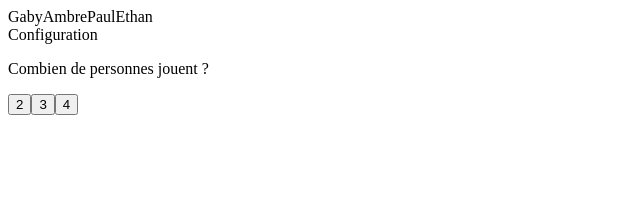
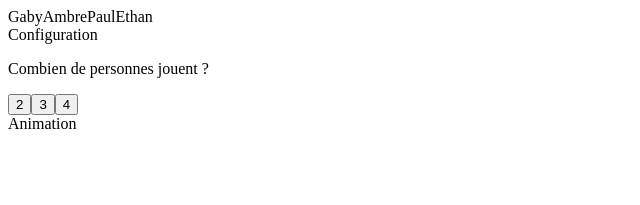
Before and after one commit to mokonaa/les-minis-deboggueurs, a React (Create React App) app: page /partie in a window 1280 px wide. Shown: the top 205 px of the page, without its empty margins (0-640 px from the left). Built offline with nearby package versions, Linux system fonts and the light colour scheme.

Commit message:
(feat:) création du component configuration partie

```diff
--- /dev/null
+++ b/src/components/Animation/Animation.jsx
@@ -0,0 +1,25 @@
+
+export default function Animation() { // param -> data passé par Maria
+
+    /**
+     *
+     * params : tableau des animateurs trié , tableau des enfants choisies
+     *
+     * Conditions d'affichage de vues
+     *  - Affichage des infos de l'animateur
+     *  - Affichage statique Tours joueurs  - Jet de dés + geestin de l'ordre des joueurs
+     *  - Switch entre l'affichage Joueur et affichage Animateur (prise en compte des priorités des animateurs et de l'ordre des enfants)
+     *  - Affichage statique -> Manche terminée + Btn Commencer la nouvelle manche
+    */
+
+    let numeroManche = 1;
+
+    return (
+        <>
+            <div>
+                Animation
+
+            </div>
+        </>
+    )
+}
--- a/src/components/Partie/Partie.jsx
+++ b/src/components/Partie/Partie.jsx
@@ -1,10 +1,11 @@
 import { data } from '../../data/data';
 import Configuration from '../Configuration/Configuration';
+import Animation from '../Animation/Animation';
 
 export default function Partie() {
 
     console.log(data);
-    let joueurs =data.enfants;
+    let joueurs = data.enfants;
 
     const choisirJoueur = () => {
         console.log('im here');
@@ -15,10 +16,12 @@ export default function Partie() {
     joueurs.map(enfant => console.log(enfant));
     //choisirJoueur();
 
+    // TODO gestion des affichages (affichers d'abord component config puis animation)
   return (
           <div>
               { joueurs.map(enfant => enfant.nom)}
                 <Configuration/>
+                <Animation/>
 
           </div>
   )
```
